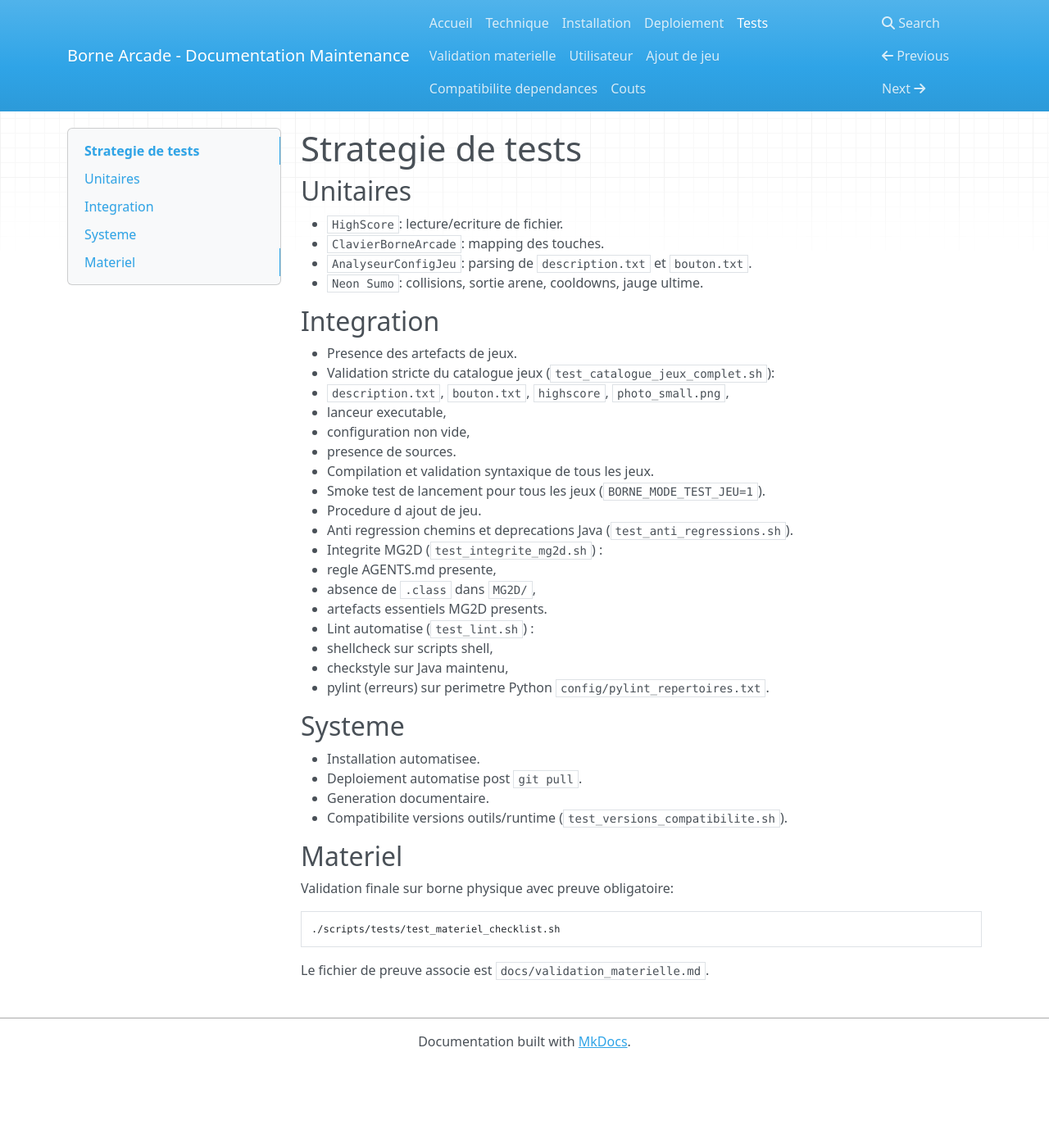
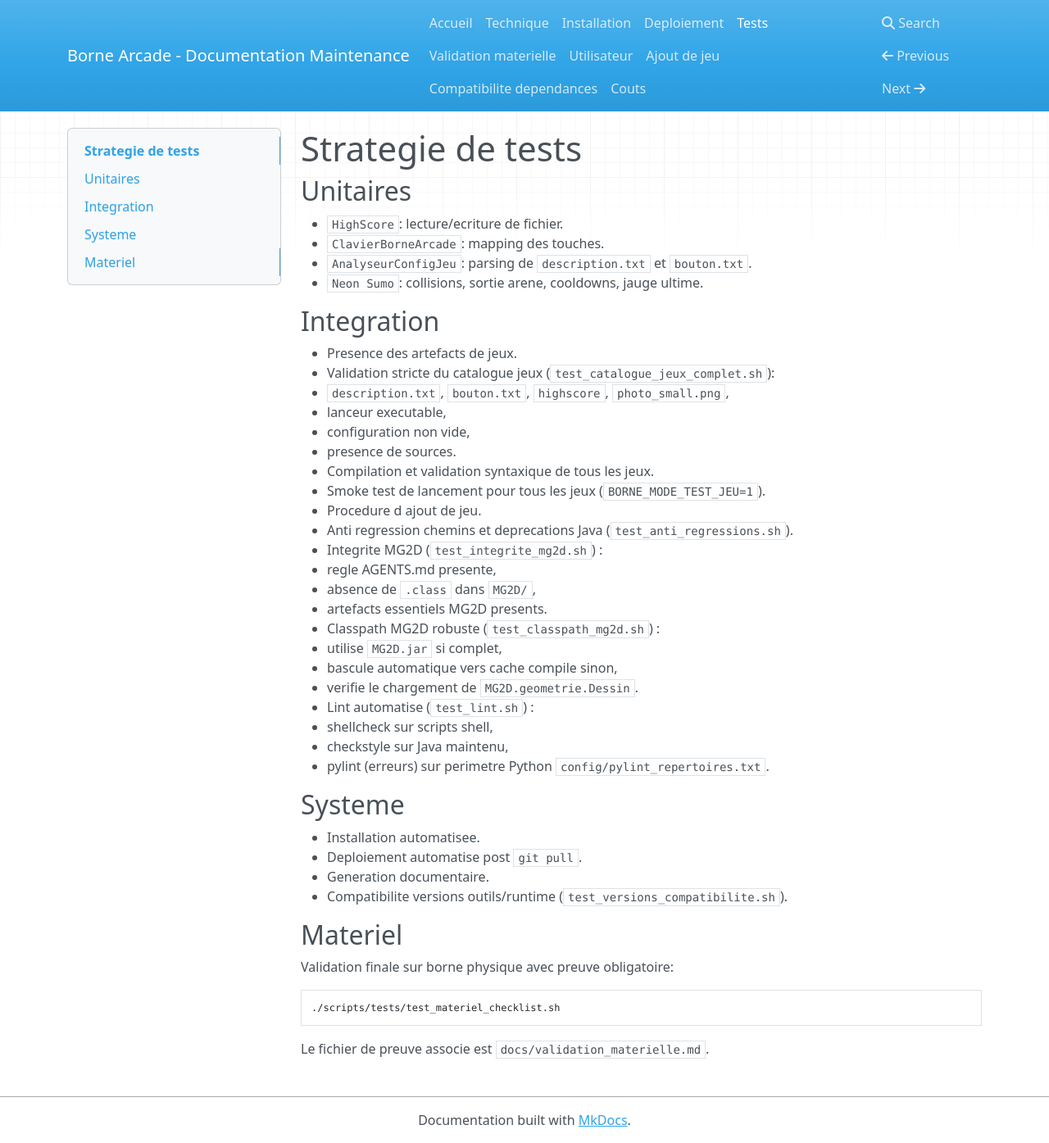
Before and after one commit to roro627/maintenance_logicielle, an MkDocs documentation site: the page built from docs/tests.md, in a window 1280 px wide and 1395 px high. Shown: the whole window at 82% size. Built offline with MkDocs 1.6.1, drawn with Linux system fonts in a browser that asks for light colours; nearby versions of some CDN libraries.

Commit message:
fix(borne): corrige le classpath MG2D (jar/fallback cache) et ajoute le test anti-regression

```diff
--- a/docs/tests.md
+++ b/docs/tests.md
@@ -23,6 +23,10 @@
   - regle AGENTS.md presente,
   - absence de `.class` dans `MG2D/`,
   - artefacts essentiels MG2D presents.
+- Classpath MG2D robuste (`test_classpath_mg2d.sh`) :
+  - utilise `MG2D.jar` si complet,
+  - bascule automatique vers cache compile sinon,
+  - verifie le chargement de `MG2D.geometrie.Dessin`.
 - Lint automatise (`test_lint.sh`) :
   - shellcheck sur scripts shell,
   - checkstyle sur Java maintenu,
```
Also changed, not shown: 8 other files.
